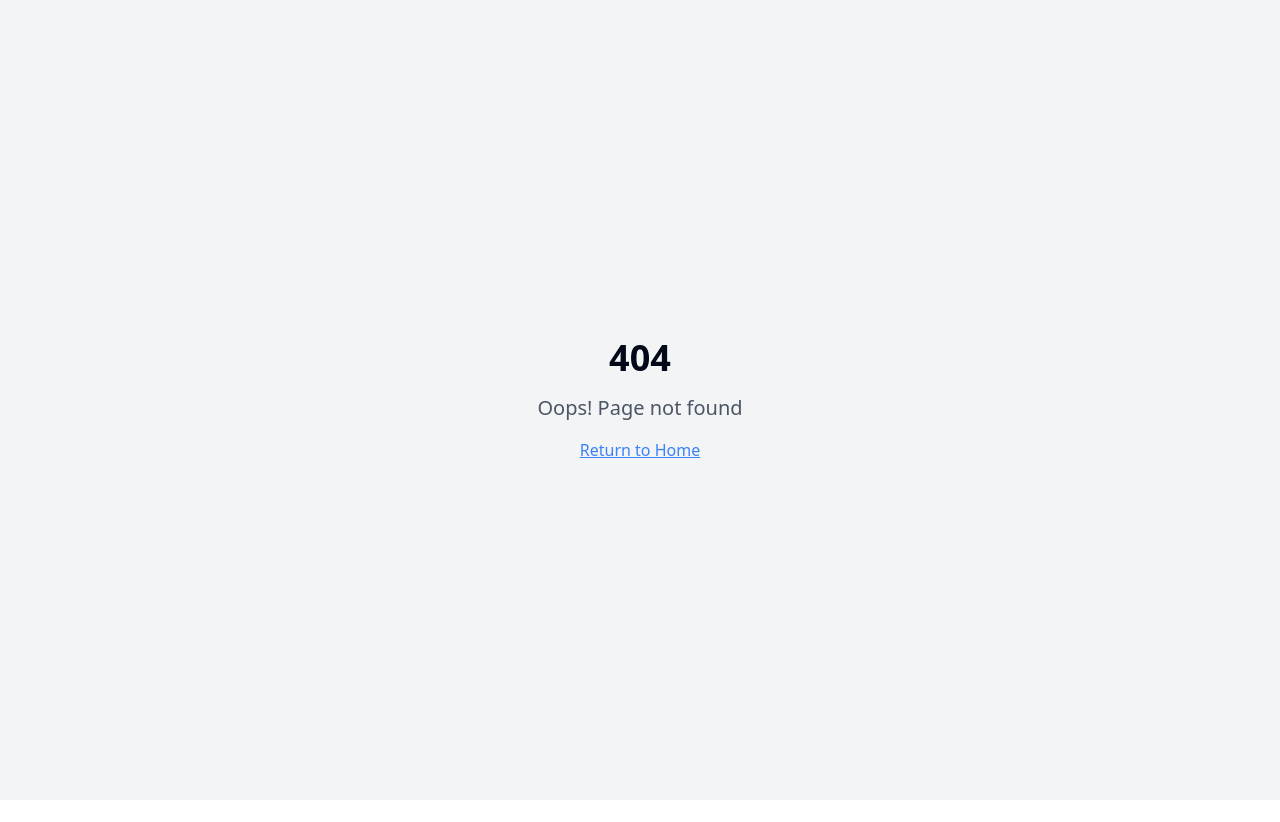
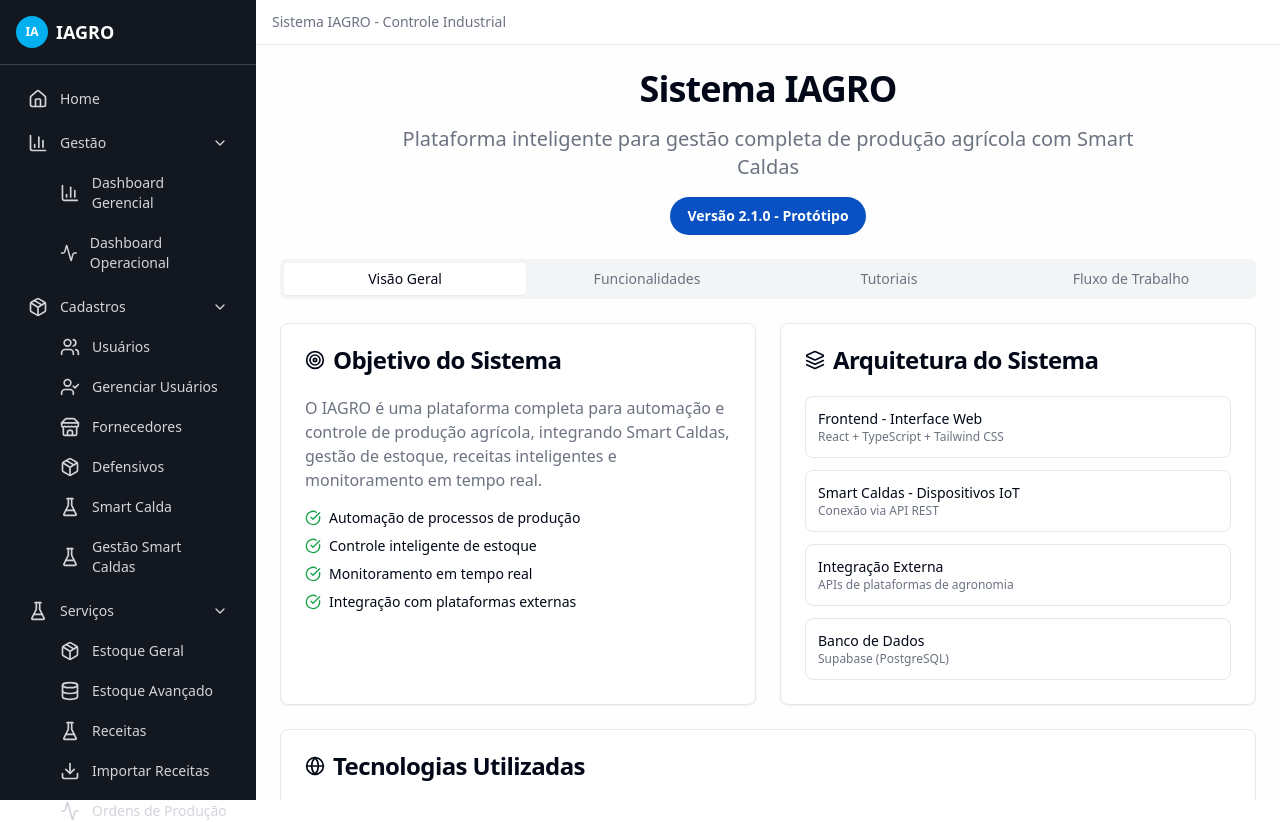
Before and after one commit to kroonus2/iagro-flow, a React (Vite) app: page /sobre in a window 1280 px wide. Before the commit this address had no page. Shown: the top 822 px of the page. Before the commit the page ends 800 px from the top, so only its background shows below. Built offline with nearby package versions, Linux system fonts and the light colour scheme.

Commit message:
Add new features to sidebar
Added the "Sobre" page to the sidebar menu. Also made other newly created components and their associated buttons visible and accessible to users in their respective locations within the application.

```diff
--- a/src/App.tsx
+++ b/src/App.tsx
@@ -19,6 +19,12 @@ import Configuracoes from "./pages/Configuracoes";
 import Supervisorio from "./pages/Supervisorio";
 import NotFound from "./pages/NotFound";
 import SelecionarUnidade from "./pages/SelecionarUnidade";
+import GerenciamentoUsuarios from "./pages/GerenciamentoUsuarios";
+import Fornecedores from "./pages/Fornecedores";
+import GestaoSmartCaldas from "./pages/GestaoSmartCaldas";
+import EstoqueAvancado from "./pages/EstoqueAvancado";
+import ImportacaoReceitas from "./pages/ImportacaoReceitas";
+import Sobre from "./pages/Sobre";
 
 const queryClient = new QueryClient();
 
@@ -41,11 +47,17 @@ const App = () => (
             <Route path="/receitas" element={<ReceitasSmartCalda />} />
             {/* Páginas completas */}
             <Route path="/usuarios" element={<Usuarios />} />
+            <Route path="/gerenciamento-usuarios" element={<GerenciamentoUsuarios />} />
+            <Route path="/fornecedores" element={<Fornecedores />} />
+            <Route path="/gestao-smart-caldas" element={<GestaoSmartCaldas />} />
             <Route path="/cargas" element={<Cargas />} />
+            <Route path="/estoque-avancado" element={<EstoqueAvancado />} />
+            <Route path="/importacao-receitas" element={<ImportacaoReceitas />} />
             <Route path="/ordens-producao" element={<OrdensProducao />} />
             <Route path="/entregas" element={<Entregas />} />
             <Route path="/configuracoes" element={<Configuracoes />} />
             <Route path="/supervisorio" element={<Supervisorio />} />
+            <Route path="/sobre" element={<Sobre />} />
           </Route>
           {/* ADD ALL CUSTOM ROUTES ABOVE THE CATCH-ALL "*" ROUTE */}
           <Route path="*" element={<NotFound />} />
--- a/src/components/Sidebar.tsx
+++ b/src/components/Sidebar.tsx
@@ -13,7 +13,12 @@ import {
   ChevronRight,
   X,
   LogOut,
-  Building2
+  Building2,
+  UserCheck,
+  Store,
+  Database,
+  Download,
+  HelpCircle
 } from "lucide-react";
 import { Button } from "@/components/ui/button";
 import { Avatar, AvatarFallback, AvatarImage } from "@/components/ui/avatar";
@@ -45,8 +50,11 @@ const menuItems: MenuItem[] = [
     icon: Package,
     subItems: [
       { title: "Usuários", icon: Users, path: "/usuarios" },
+      { title: "Gerenciar Usuários", icon: UserCheck, path: "/gerenciamento-usuarios" },
+      { title: "Fornecedores", icon: Store, path: "/fornecedores" },
       { title: "Defensivos", icon: Package, path: "/defensivos" },
-      { title: "Smart Calda", icon: FlaskConical, path: "/carga-smart-calda" }
+      { title: "Smart Calda", icon: FlaskConical, path: "/carga-smart-calda" },
+      { title: "Gestão Smart Caldas", icon: FlaskConical, path: "/gestao-smart-caldas" }
     ]
   },
   {
@@ -54,7 +62,9 @@ const menuItems: MenuItem[] = [
     icon: FlaskConical,
     subItems: [
       { title: "Estoque Geral", icon: Package, path: "/cargas" },
+      { title: "Estoque Avançado", icon: Database, path: "/estoque-avancado" },
       { title: "Receitas", icon: FlaskConical, path: "/receitas" },
+      { title: "Importar Receitas", icon: Download, path: "/importacao-receitas" },
       { title: "Ordens de Produção", icon: Activity, path: "/ordens-producao" },
       { title: "Supervisório", icon: Activity, path: "/supervisorio" }
     ]
@@ -68,6 +78,11 @@ const menuItems: MenuItem[] = [
     title: "Configurações",
     icon: Settings,
     path: "/configuracoes"
+  },
+  {
+    title: "Sobre",
+    icon: HelpCircle,
+    path: "/sobre"
   }
 ];
 
```
